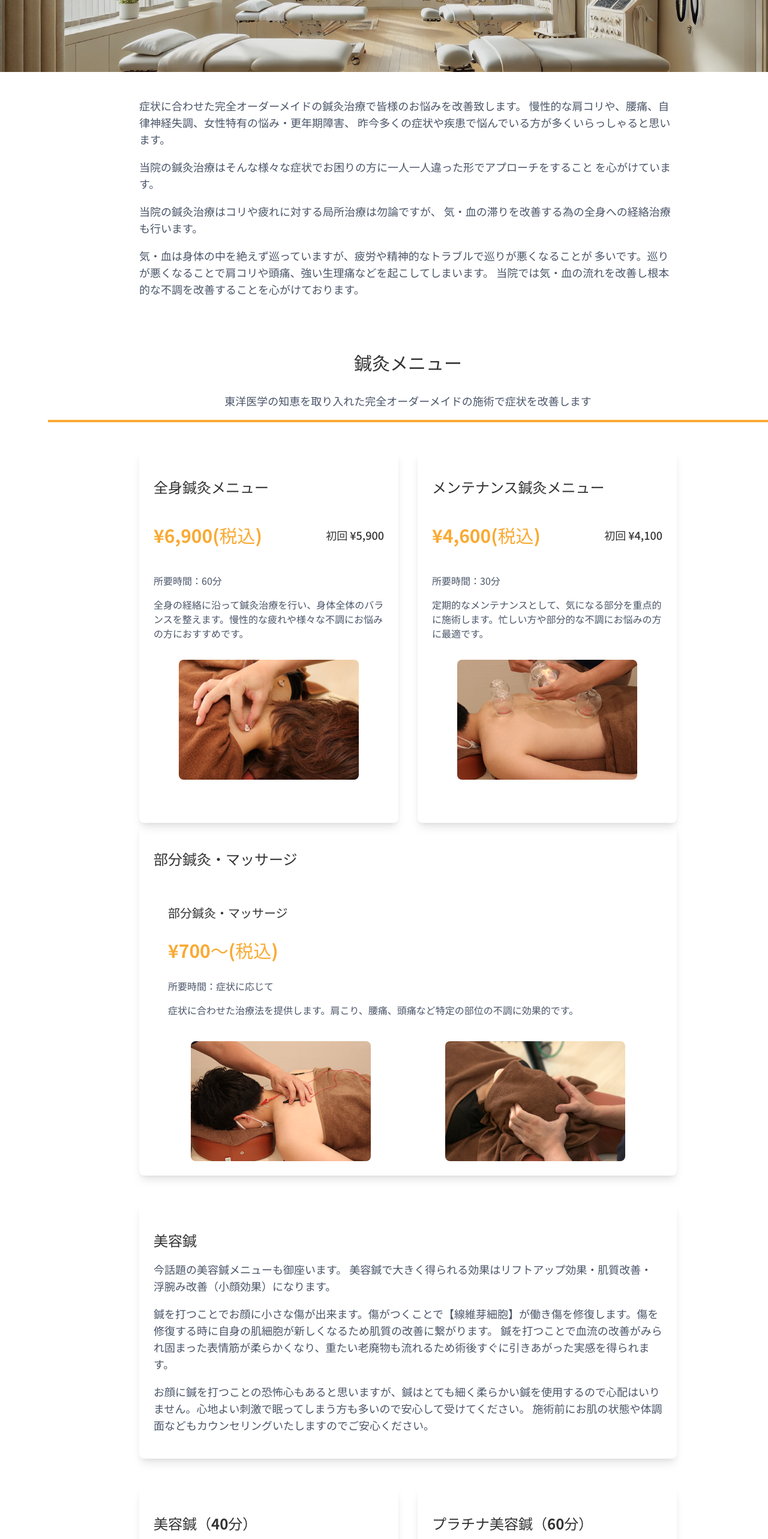
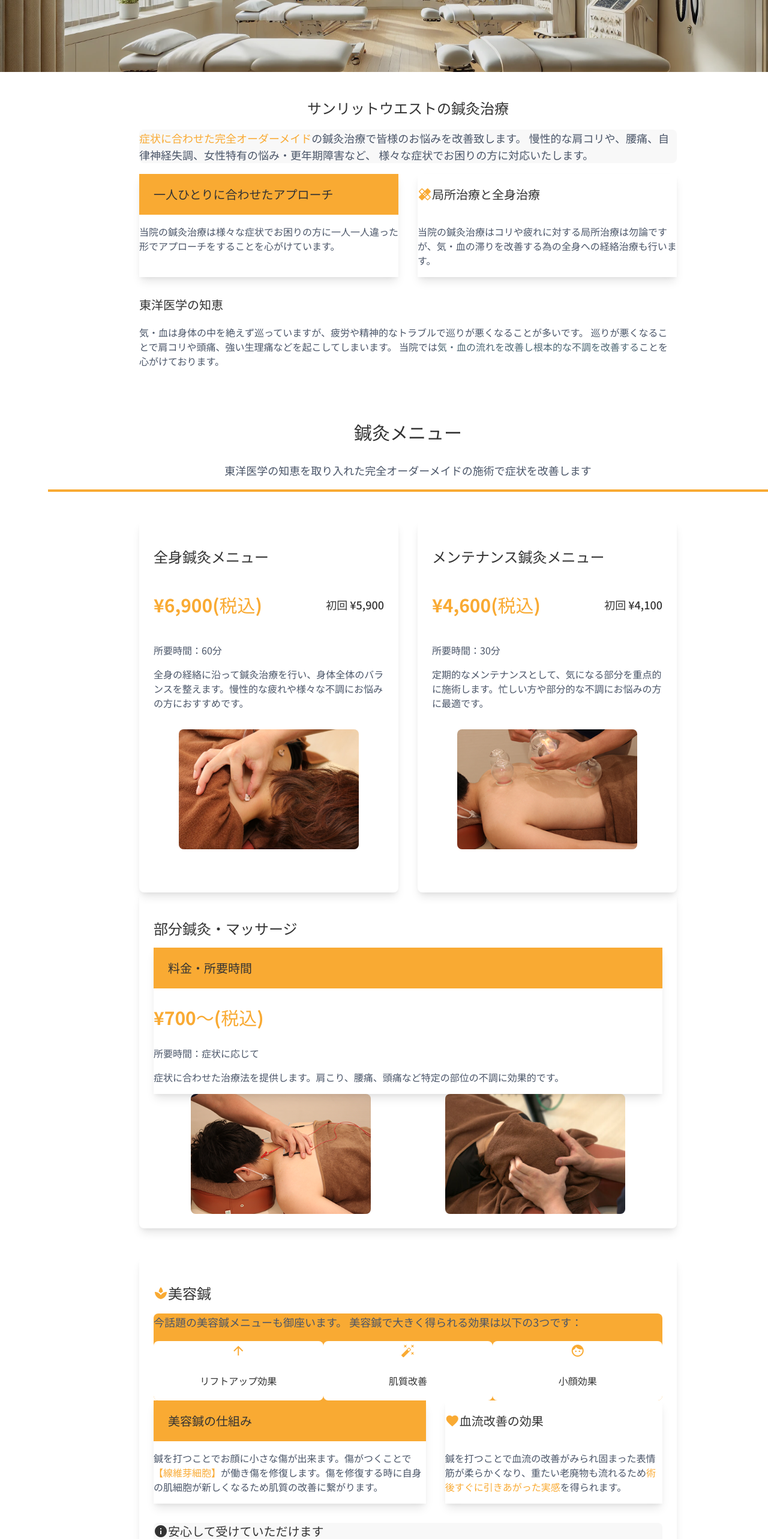
Before and after one commit to ideal-tomy/sunlit, a React (Vite) app: page /acupuncture in a window 1280 px wide. Shown: the part 200-2766 px from the top of the page at 60% size. Built offline with nearby package versions, Linux system fonts and the light colour scheme.

Commit message:
鍼灸ページ修正01

```diff
--- a/index.html
+++ b/index.html
@@ -11,6 +11,7 @@
     <link rel="preconnect" href="https://fonts.googleapis.com">
     <link rel="preconnect" href="https://fonts.gstatic.com" crossorigin>
     <link href="https://fonts.googleapis.com/css2?family=Noto+Sans+JP:wght@400;500;700&family=Noto+Serif+JP:wght@400;700&display=swap" rel="stylesheet">
+    <link href="https://fonts.googleapis.com/icon?family=Material+Icons" rel="stylesheet">
     <title>サンリットウエスト鍼灸整骨院</title>
   </head>
   <body>
--- a/src/pages/Acupuncture.tsx
+++ b/src/pages/Acupuncture.tsx
@@ -11,27 +11,57 @@ const Acupuncture = () => {
         </div>
       </div>
 
-      <div className="py-12 px-4">
+      <div className="py-12 px-4 sm:px-6 lg:px-8">
         <div className="container mx-auto">
-          <div className="max-w-4xl mx-auto bg-white p-6 rounded-lg shadow-sm mb-12">
-            <p className="text-lg mb-4 text-gray-700">
-              症状に合わせた完全オーダーメイドの鍼灸治療で皆様のお悩みを改善致します。
-              慢性的な肩コリや、腰痛、自律神経失調、女性特有の悩み・更年期障害、
-              昨今多くの症状や疾患で悩んでいる方が多くいらっしゃると思います。
+          <div className="max-w-4xl mx-auto bg-white p-6 sm:p-8 rounded-lg shadow-sm mb-12">
+            <h2 className="text-2xl font-bold mb-6 text-secondary-dark text-center">サンリットウエストの鍼灸治療</h2>
+
+            <div className="bg-accent bg-opacity-10 p-4 rounded-lg mb-6 border-l-4 border-primary">
+              <p className="text-lg text-gray-700">
+                <span className="font-bold text-primary">症状に合わせた完全オーダーメイド</span>の鍼灸治療で皆様のお悩みを改善致します。
+                慢性的な肩コリや、腰痛、自律神経失調、女性特有の悩み・更年期障害など、
+                様々な症状でお困りの方に対応いたします。
               </p>
-            <p className="text-lg mb-4 text-gray-700">
-              当院の鍼灸治療はそんな様々な症状でお困りの方に一人一人違った形でアプローチをすること
-              を心がけています。
+            </div>
+
+            <div className="grid grid-cols-1 md:grid-cols-2 gap-8 md:gap-16 mb-8">
+              <div className="bg-white rounded-xl shadow-lg overflow-hidden transform transition duration-300 hover:shadow-xl hover:-translate-y-1">
+                <div className="bg-primary bg-opacity-10 p-3 flex items-center">
+                  <span className="material-icons text-2xl text-primary mr-2">person</span>
+                  <h3 className="text-xl font-bold text-secondary-dark">
+                    一人ひとりに合わせたアプローチ
+                  </h3>
+                </div>
+                <div className="p-5">
+                  <p className="text-gray-700 leading-relaxed">
+                    当院の鍼灸治療は様々な症状でお困りの方に一人一人違った形でアプローチをすることを心がけています。
                   </p>
-            <p className="text-lg mb-4 text-gray-700">
-              当院の鍼灸治療はコリや疲れに対する局所治療は勿論ですが、
-              気・血の滞りを改善する為の全身への経絡治療も行います。
+                </div>
+              </div>
+
+              <div className="bg-white rounded-xl shadow-lg overflow-hidden transform transition duration-300 hover:shadow-xl hover:-translate-y-1">
+                <div className="bg-secondary-light bg-opacity-10 p-3 flex items-center">
+                  <span className="material-icons text-2xl text-primary mr-2">healing</span>
+                  <h3 className="text-xl font-bold text-secondary-dark">
+                    局所治療と全身治療
+                  </h3>
+                </div>
+                <div className="p-5">
+                  <p className="text-gray-700 leading-relaxed">
+                    当院の鍼灸治療はコリや疲れに対する局所治療は勿論ですが、気・血の滞りを改善する為の全身への経絡治療も行います。
                   </p>
-            <p className="text-lg mb-6 text-gray-700">
-              気・血は身体の中を絶えず巡っていますが、疲労や精神的なトラブルで巡りが悪くなることが
-              多いです。巡りが悪くなることで肩コリや頭痛、強い生理痛などを起こしてしまいます。
-              当院では気・血の流れを改善し根本的な不調を改善することを心がけております。
+                </div>
+              </div>
+            </div>
+
+            <div className="bg-secondary-light bg-opacity-10 p-4 rounded-lg border-l-4 border-secondary">
+              <h3 className="text-xl font-bold mb-2 text-secondary-dark">東洋医学の知恵</h3>
+              <p className="text-gray-700">
+                気・血は身体の中を絶えず巡っていますが、疲労や精神的なトラブルで巡りが悪くなることが多いです。
+                巡りが悪くなることで肩コリや頭痛、強い生理痛などを起こしてしまいます。
+                当院では<span className="font-bold text-secondary">気・血の流れを改善し根本的な不調を改善する</span>ことを心がけております。
               </p>
+            </div>
           </div>
 
           <h1 className="text-3xl md:text-4xl font-bold mb-8 text-center text-secondary-dark">鍼灸メニュー</h1>
@@ -77,11 +107,16 @@ const Acupuncture = () => {
             <div className="mb-12 bg-white p-6 rounded-lg shadow-lg">
               <h2 className="text-2xl font-bold mb-4 text-secondary-dark border-b-2 border-primary pb-2">部分鍼灸・マッサージ</h2>
               <div className="mb-6">
-                <div className="bg-white p-6 rounded-lg shadow-md">
-                  <h3 className="text-xl font-bold mb-2 text-secondary-dark">部分鍼灸・マッサージ</h3>
+                <div className="bg-white rounded-xl shadow-lg overflow-hidden transform transition duration-300 hover:shadow-xl hover:-translate-y-1">
+                  <div className="bg-primary bg-opacity-10 p-3 flex items-center">
+                    <span className="material-icons text-2xl text-primary mr-2">attach_money</span>
+                    <h3 className="text-xl font-bold text-secondary-dark">料金・所要時間</h3>
+                  </div>
+                  <div className="p-5">
                     <p className="text-3xl font-bold text-primary mb-2">¥700〜<span className="text-sm text-gray-600">(税込)</span></p>
                     <p className="text-gray-700 mb-4">所要時間：症状に応じて</p>
                     <p className="text-gray-700">症状に合わせた治療法を提供します。肩こり、腰痛、頭痛など特定の部位の不調に効果的です。</p>
+                  </div>
                 </div>
               </div>
               <div className="grid grid-cols-1 md:grid-cols-2 gap-6">
@@ -95,20 +130,74 @@ const Acupuncture = () => {
             </div>
 
             <div className="mb-12 bg-white p-6 rounded-lg shadow-lg">
-              <h2 className="text-2xl font-bold mb-4 text-secondary-dark border-b-2 border-primary pb-2">美容鍼</h2>
+              <h2 className="text-2xl font-bold mb-4 text-secondary-dark border-b-2 border-primary pb-2 flex items-center">
+                <span className="material-icons mr-2 text-primary">spa</span>
+                美容鍼
+              </h2>
+
               <div className="mb-6">
-                <p className="text-lg mb-4 text-gray-700">
+                <div className="bg-primary bg-opacity-5 p-4 rounded-lg mb-6">
+                  <p className="text-lg text-gray-700">
                     今話題の美容鍼メニューも御座います。
-                  美容鍼で大きく得られる効果はリフトアップ効果・肌質改善・浮腕み改善（小顔効果）になります。
+                    美容鍼で大きく得られる効果は以下の3つです：
                   </p>
-                <p className="text-lg mb-4 text-gray-700">
-                  鍼を打つことでお顔に小さな傷が出来ます。傷がつくことで【線維芽細胞】が働き傷を修復します。傷を修復する時に自身の肌細胞が新しくなるため肌質の改善に繋がります。
-                  鍼を打つことで血流の改善がみられ固まった表情筋が柔らかくなり、重たい老廃物も流れるため術後すぐに引きあがった実感を得られます。
+
+                  <div className="grid grid-cols-1 md:grid-cols-3 gap-4 mt-4">
+                    <div className="bg-white p-3 rounded-lg shadow-sm text-center">
+                      <span className="material-icons text-primary text-2xl">arrow_upward</span>
+                      <h4 className="font-bold text-secondary-dark">リフトアップ効果</h4>
+                    </div>
+                    <div className="bg-white p-3 rounded-lg shadow-sm text-center">
+                      <span className="material-icons text-primary text-2xl">auto_fix_high</span>
+                      <h4 className="font-bold text-secondary-dark">肌質改善</h4>
+                    </div>
+                    <div className="bg-white p-3 rounded-lg shadow-sm text-center">
+                      <span className="material-icons text-primary text-2xl">face</span>
+                      <h4 className="font-bold text-secondary-dark">小顔効果</h4>
+                    </div>
+                  </div>
+                </div>
+
+                <div className="flex flex-col md:flex-row gap-8 md:gap-16 mb-8">
+                  <div className="flex-1 bg-white rounded-xl shadow-lg overflow-hidden transform transition duration-300 hover:shadow-xl hover:-translate-y-1">
+                    <div className="bg-primary bg-opacity-10 p-3 flex items-center">
+                      <span className="material-icons text-2xl text-primary mr-2">science</span>
+                      <h3 className="text-xl font-bold text-secondary-dark">
+                        美容鍼の仕組み
+                      </h3>
+                    </div>
+                    <div className="p-5">
+                      <p className="text-gray-700 leading-relaxed">
+                        鍼を打つことでお顔に小さな傷が出来ます。傷がつくことで<span className="font-bold text-primary">【線維芽細胞】</span>が働き傷を修復します。傷を修復する時に自身の肌細胞が新しくなるため肌質の改善に繋がります。
                       </p>
-                <p className="text-lg mb-6 text-gray-700">
+                    </div>
+                  </div>
+
+                  <div className="flex-1 bg-white rounded-xl shadow-lg overflow-hidden transform transition duration-300 hover:shadow-xl hover:-translate-y-1">
+                    <div className="bg-secondary-light bg-opacity-10 p-3 flex items-center">
+                      <span className="material-icons text-2xl text-primary mr-2">favorite</span>
+                      <h3 className="text-xl font-bold text-secondary-dark">
+                        血流改善の効果
+                      </h3>
+                    </div>
+                    <div className="p-5">
+                      <p className="text-gray-700 leading-relaxed">
+                        鍼を打つことで血流の改善がみられ固まった表情筋が柔らかくなり、重たい老廃物も流れるため<span className="font-bold text-primary">術後すぐに引きあがった実感</span>を得られます。
+                      </p>
+                    </div>
+                  </div>
+                </div>
+
+                <div className="bg-accent bg-opacity-10 p-4 rounded-lg border-l-4 border-accent">
+                  <h3 className="flex items-center text-xl font-bold mb-2 text-secondary-dark">
+                    <span className="material-icons mr-2 text-accent">info</span>
+                    安心して受けていただけます
+                  </h3>
+                  <p className="text-gray-700">
                     お顔に鍼を打つことの恐怖心もあると思いますが、鍼はとても細く柔らかい鍼を使用するので心配はいりません。心地よい刺激で眠ってしまう方も多いので安心して受けてください。
                     施術前にお肌の状態や体調面などもカウンセリングいたしますのでご安心ください。
                   </p>
+                </div>
               </div>
             </div>
 
```
Lines whose indentation alone changed are shown as unchanged.
